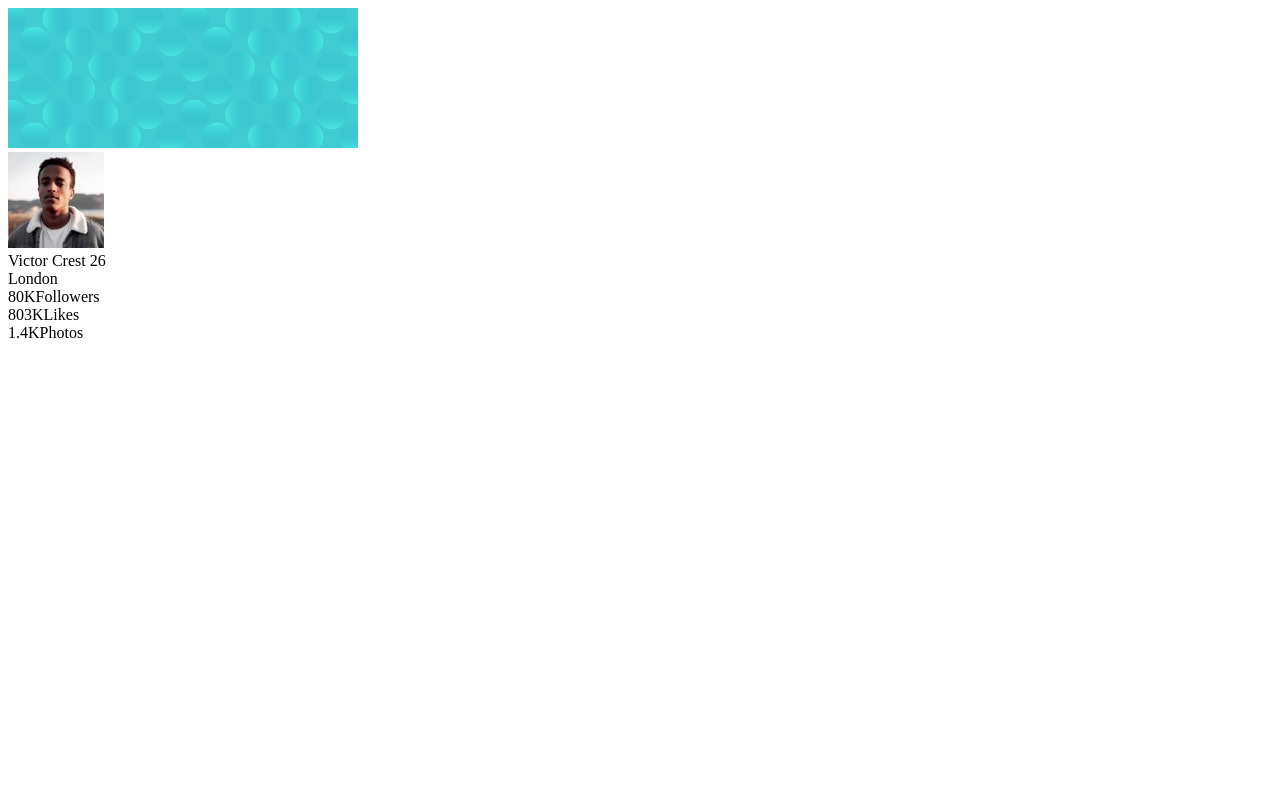
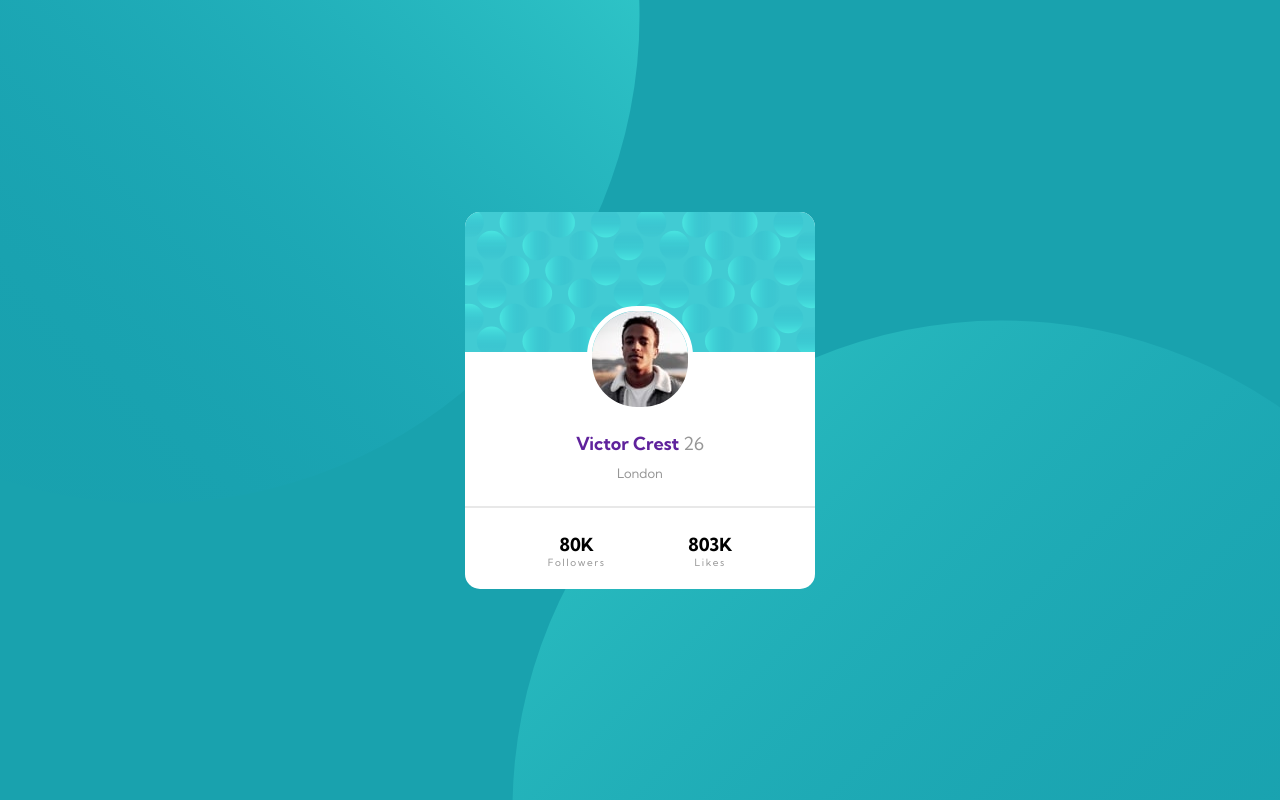
Before and after one commit to Darkweaver2535/profile-card, a plain HTML site: page index.html in a window 1280 px wide. Drawn offline with Linux system fonts and the light colour scheme.

Commit message:
Commit final

```diff
--- a/index.html
+++ b/index.html
@@ -12,45 +12,51 @@
       href="./images/favicon-32x32.png"
     />
 
-    <title>Alvaro | Profile card component</title>
+    <title>Helen | Profile card component</title>
 
     <!-- Feel free to remove these styles or customise in your own stylesheet 👍 -->
-    <link:css rel="stylesheet" href="./styles.css">
+    <link rel="stylesheet" href="./Styles/styles.css" />
+    <link
+      rel="stylesheet"
+      href="./Styles/tablet768.css"
+      media="screen and (min-width: 768px)"
+    />
     <link rel="preconnect" href="https://fonts.googleapis.com" />
     <link rel="preconnect" href="https://fonts.gstatic.com" crossorigin />
     <link
-      href="https://fonts.googleapis.com/css2?family=Kumbh+Sans:wght@400;700&display=swap"
+      href="https://fonts.googleapis.com/css2?family=Kumbh+Sans:wght@400;700&family=Noto+Sans:wght@300;400&display=swap"
       rel="stylesheet"
     />
   </head>
   <body>
     <article class="card">
+      <img src="./images/bg-pattern-card.svg" alt="" class="profile-back" />
       <div>
-        <img src="./images/bg-pattern-card.svg" alt="">
-
-      </div>
-      <img src="./images/image-victor.jpg" alt="foto de perfil de victor" class="image-profile">
-      <div class="description">
-        <div class="data">
-          <span>
-          Victor Crest
-          </span>
-          <span>
-            26
-          </span>
+        <div class="image-profile">
+          <img src="./images/image-victor.jpg" alt="victor-profile" />
         </div>
-        <span>
-          London
-        </span>
-
-      </div>
-      <div class="stat">
-        <div><span>80K</span><span>Followers</span></div>
-        <div><span>803K</span><span>Likes</span></div>
-        <div><span>1.4K</span><span></span>Photos</div>
-
+        <div class="description">
+          <div class="data">
+            <span>Victor Crest</span>
+            <span>26</span>
+          </div>
+          <span>London</span>
+        </div>
+        <div class="stat">
+          <div>
+            <span>80K</span>
+            <span>Followers</span>
+          </div>
+          <div>
+            <span>803K</span>
+            <span>Likes</span>
+          </div>
+          <div>
+            <span>1.4K</span>
+            <span>Photos</span>
+          </div>
+        </div>
       </div>
     </article>
-
   </body>
 </html>
--- a/styles.css
+++ /dev/null
@@ -1,72 +0,0 @@
-:root {
-  /*### Primary*/
-  --Dark-cyan: hsl(185, 75%, 39%);
-  --Very-dark-desaturated-blue: hsl(229, 23%, 23%);
-  --Dark-grayish-blue: hsl(227, 10%, 46%);
-
-  /*### Neutral*/
-  --Dark-gray: hsl(0, 0%, 59%);
-  /*Fuente*/
-  --Font-size: 18px;
-  font-family: "Kumbh Sans", sans-serif;
-}
-* {
-  margin: 0;
-  padding: 0;
-  box-sizing: border-box;
-}
-body {
-  display: flex;
-  height: 100vh;
-  width: 100vw;
-  justify-content: center;
-  align-items: center;
-  background: url(./images/bg-pattern-top.svg);
-}
-.card {
-  width: 95%;
-  border-radius: 10%;
-  overflow: hidden;
-}
-.image-profile {
-  border-radius: 100px;
-  border: 2px solid white;
-}
-.description {
-  display: flex;
-  flex-direction: column;
-  align-items: center;
-}
-.data span:nth-child(1) {
-  font-weight: 700;
-  font-size: var(--font-size);
-}
-.data span:nth-child(2) {
-  font-weight: 700;
-  color: var(--Dark-grayish-blue);
-  font-size: var(--font-size);
-}
-.description span:nth-child(2) {
-  font-weight: 400;
-  color: var(--Dark-grayish-blue);
-  font-size: var(--font-size);
-}
-.stat {
-  display: flex;
-  justify-content: space-between;
-}
-.stat > div {
-  display: flex;
-  flex-direction: column;
-  align-items: center;
-}
-
-.stat > div span:nth-child(1) {
-  font-weight: 700;
-  font-size: var(--font-size);
-}
-.stat > div span:nth-child(2) {
-  font-weight: 400;
-  font-size: 14px;
-  color: var(--Dark-grayish-blue);
-}
--- /dev/null
+++ b/styles/styles.css
@@ -0,0 +1,112 @@
+:root {
+  /*### Primary*/
+  --Dark-cyan: hsl(185, 75%, 39%);
+  --Very-dark-desaturated-blue: hsl(229, 23%, 23%);
+  --Dark-grayish-blue: hsl(227, 10%, 46%);
+  /*### Neutral*/
+  --Dark-gray: hsl(0, 0%, 59%);
+  /*## Typography*/
+  /*### Body Copy*/
+  --Font-size: 18px;
+  font-family: "Kumbh Sans", sans-serif;
+  /*font-family: 'Noto Sans', sans-serif;*/
+}
+* {
+  margin: 0;
+  padding: 0;
+  box-sizing: border-box;
+}
+
+body {
+  display: flex;
+  height: 100vh;
+  width: 100vw;
+  align-items: center;
+  justify-content: center;
+  background: url(../images/bg-pattern-top.svg),
+    url(../images/bg-pattern-bottom.svg);
+  background-color: hsl(185, 75%, 39%);
+  background-repeat: no-repeat, no-repeat;
+  background-position: right 50vw bottom 37vh, left 40vw top 40vh;
+}
+
+.card {
+  background-color: #fff;
+  width: auto; /*antes era 95%*/
+  border-radius: 15px;
+}
+
+.profile-back {
+  width: auto;
+  height: auto;
+  border-radius: 15px 15px 0px 0px;
+}
+
+.image-profile {
+  display: flex;
+  justify-content: center;
+  margin: -50px auto 20px auto;
+}
+
+.image-profile img {
+  border-radius: 50px;
+  border: 5px solid #fff;
+}
+
+.description {
+  display: flex;
+  align-items: center;
+  flex-direction: column;
+}
+
+.data span:nth-child(1) {
+  font-weight: 700;
+  font-size: var(--Font-size);
+  color: black;
+}
+
+.data span:nth-child(2) {
+  color: var(--Dark-grayish-blue);
+}
+
+.description .data span:nth-child(2) {
+  font-weight: 400;
+  color: var(--Dark-gray);
+  padding-top: 10px;
+  font-size: 18px;
+  margin-bottom: 5px;
+}
+
+.description span:nth-child(2) {
+  font-weight: 400;
+  color: var(--Dark-gray);
+  padding-top: 10px;
+  font-size: 13px;
+  margin-bottom: 5px;
+}
+
+.stat {
+  display: flex;
+  justify-content: space-evenly;
+  border-top: 2px solid #e8e8e8;
+  margin: 20px 0 0 0;
+}
+
+.stat > div {
+  display: flex;
+  flex-direction: column;
+  align-items: center;
+  margin: 25px 0 20px 0;
+}
+
+.stat > div span:nth-child(1) {
+  font-weight: 700;
+  font-size: var(--Font-size);
+}
+
+.stat > div span:nth-child(2) {
+  font-weight: 400;
+  font-size: 10px;
+  color: var(--Dark-gray);
+  letter-spacing: 0.1rem;
+}
--- /dev/null
+++ b/styles/tablet768.css
@@ -0,0 +1,6 @@
+.data span:nth-child(1) {
+  color: #5f229c;
+}
+.stat > div:nth-child(3) {
+  display: none;
+}
```
